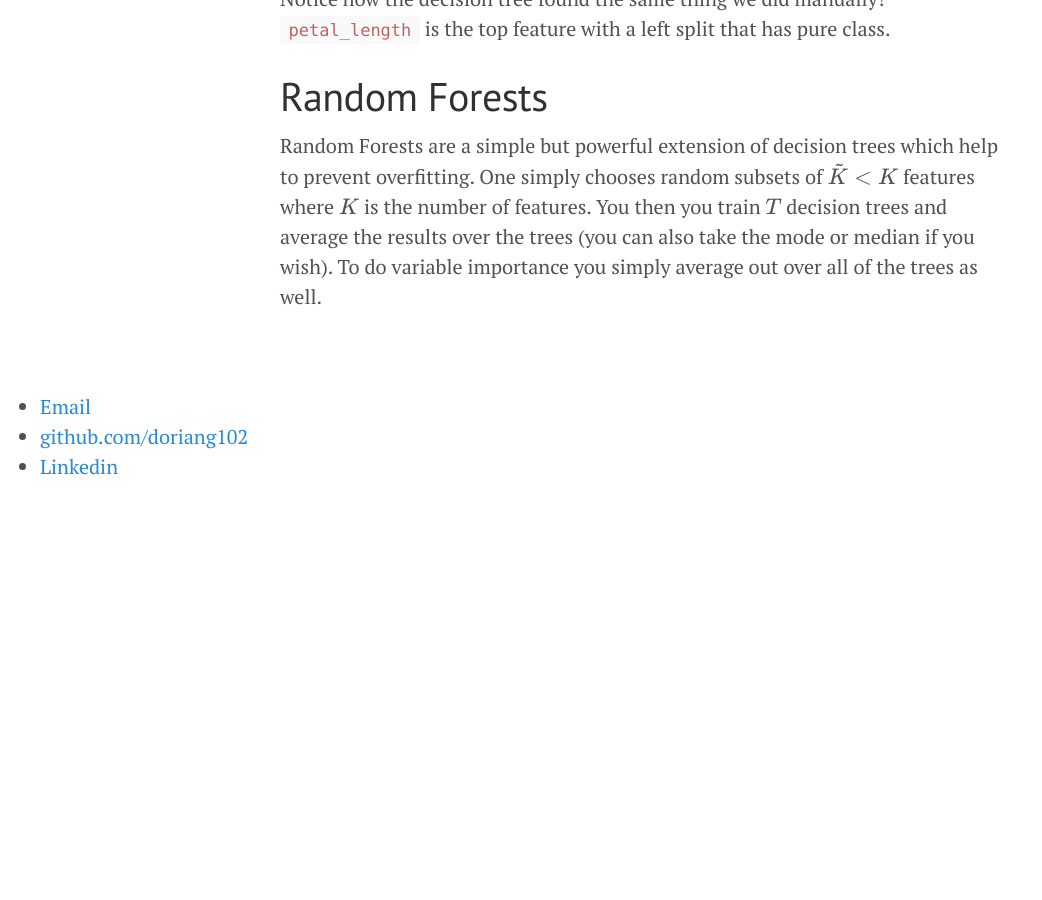
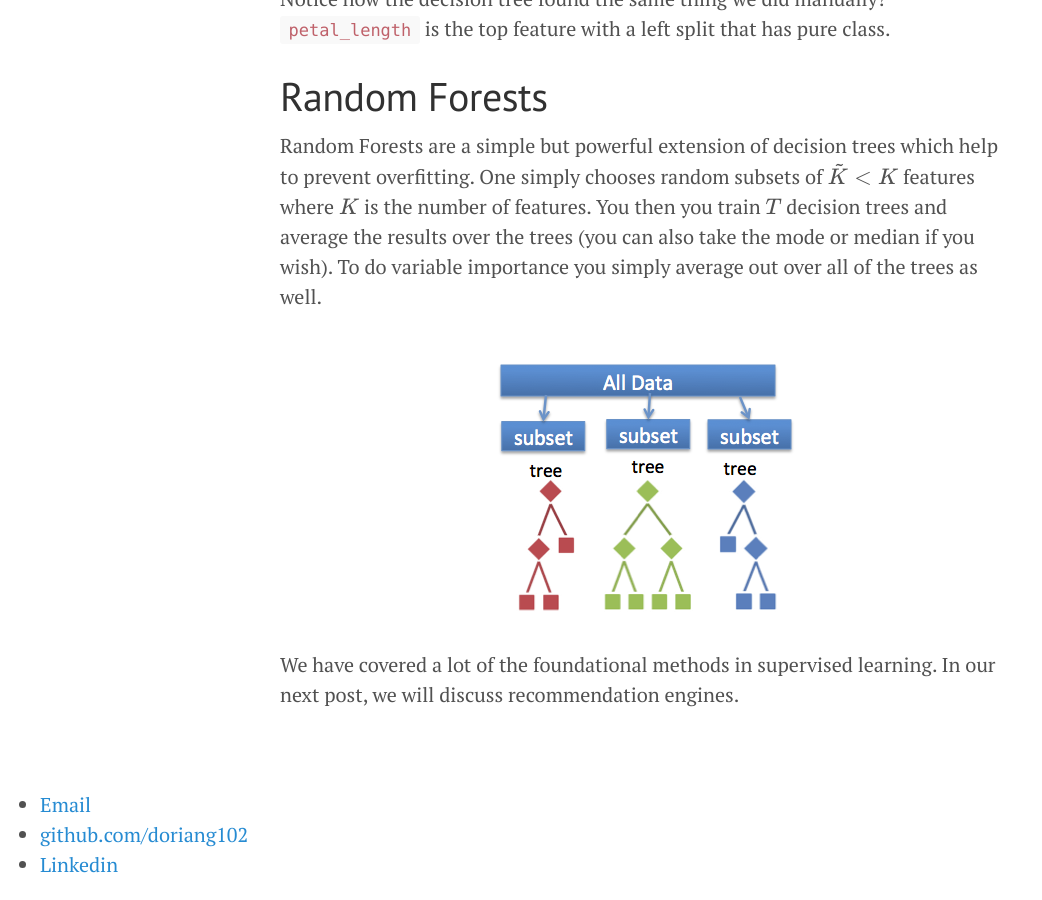
Before and after one commit to doriang102/doriang102.github.io, a Jekyll site: the page built from _posts/2017-10-15-Introduction-To-Ensemble-Methods.md, in a window 1280 px wide and 900 px high, scrolled down 8225 px. Shown: the whole window, without its empty margins (0-1042 px from the left). Built offline with Jekyll 4.4.1, drawn with Linux system fonts in a browser that asks for light colours; our own code applies the rules of GitHub Pages for plain Markdown files; formulas are drawn with MathJax 3; before the commit the page ends 8727 px from its top, so only the background shows below that.

Commit message:
Update 2017-10-15-Introduction-To-Ensemble-Methods.md

```diff
--- a/_posts/2017-10-15-Introduction-To-Ensemble-Methods.md
+++ b/_posts/2017-10-15-Introduction-To-Ensemble-Methods.md
@@ -198,3 +198,8 @@ Notice how the decision tree found the same thing we did manually? `petal_length
 # Random Forests
 
 Random Forests are a simple but powerful extension of decision trees which help to prevent overfitting. One simply chooses random subsets of $$\tilde K < K$$ features where $$K$$ is the number of features. You then you train $$T$$ decision trees and average the results over the trees (you can also take the mode or median if you wish). To do variable importance you simply average out over all of the trees as well.
+
+![](/img/rfpic.png?raw=true)
+
+
+We have covered a lot of the foundational methods in supervised learning. In our next post, we will discuss recommendation engines.
```
